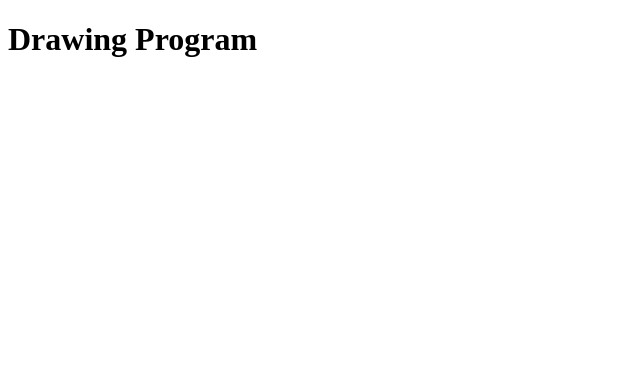
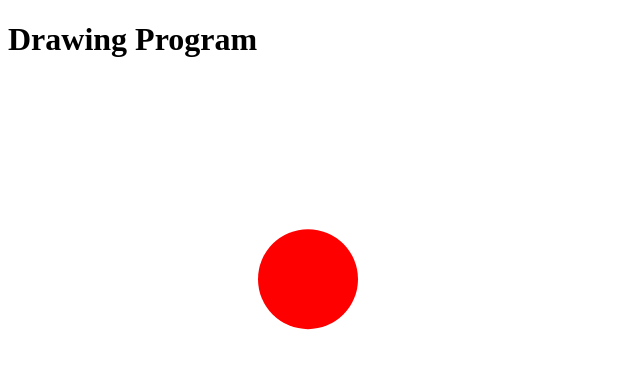
Before and after one commit to YuriiVorobej/lanson-github-io, a plain HTML site: page index.html in a window 1280 px wide. Both pictures are taken after a click on the element 308 px from the left and 279 px from the top of the page. Shown: the whole page, without its empty margins (0-640 px from the left). Drawn offline with Linux system fonts and the light colour scheme.

Commit message:
modified: JA2.1

```diff
--- a/index.html
+++ b/index.html
@@ -13,11 +13,11 @@
     <script>
         function draw(event) {
             let canvas = document.getElementById("imgCanvas");
-            let ctx = canvas.getontext("2d");
+            let ctx = canvas.getContext("2d");
             let rect = canvas.getBoundingClientRect();
 
-            let posX = event.clientX;
-            let posY = event.clientY;
+            let posX = event.clientX-rect.left;
+            let posY = event.clientY-rect.top;
 
             ctx.fillStyle = "#ff0000";
 
```
